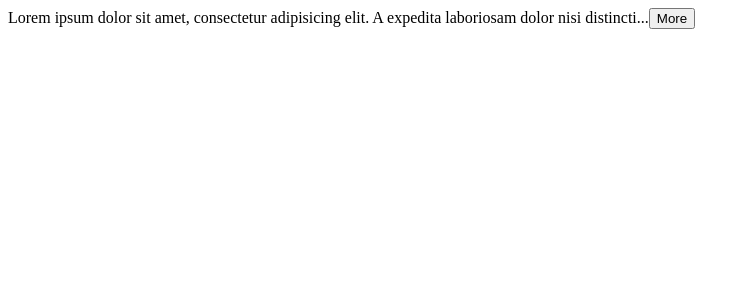
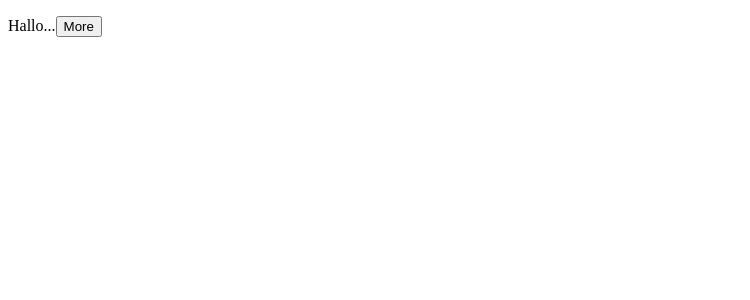
Before and after one commit to Scientific-Research/react-app-Mo-Ha, a React (Vite) app: page / in a window 1280 px wide. Shown: the top 300 px of the page, without its empty margins (0-750 px from the left). Built offline with nearby package versions, Linux system fonts and the light colour scheme.

Commit message:
a little bit more simplification

```diff
--- a/src/App.tsx
+++ b/src/App.tsx
@@ -181,21 +181,7 @@ const App = () => {
 	return (
 		<div>
 			{/* <ExpandableText maxChars={0} onShort={handleShortWords}> */}
-			<ExpandableText maxChars={100} >
-				Lorem ipsum dolor sit amet, consectetur adipisicing elit. A
-				expedita laboriosam dolor nisi distinctio, totam sed hic ut
-				autem assumenda at dicta numquam deleniti recusandae quaerat
-				accusantium similique nesciunt pariatur, et harum ad quibusdam,
-				odit obcaecati. Unde commodi fuga distinctio ullam natus nisi
-				deserunt aliquam! Aperiam fugiat, exercitationem possimus itaque
-				similique cupiditate autem non eligendi perferendis laboriosam
-				ea nulla blanditiis labore consequatur excepturi rerum iure
-				ipsam id a atque enim! Quidem ratione distinctio, nam deleniti
-				illo sit, recusandae quas animi, eaque asperiores quo
-				perferendis unde. Doloribus veniam, minima cum quaerat harum
-				assumenda laborum, hic error incidunt architecto, expedita
-				provident itaque?
-			</ExpandableText>
+			<ExpandableText maxChars={5}>Hallo Baby</ExpandableText>
 
 			{/* <button onClear={handleShortWords}>More</button> */}
 			{/* <p>{drink.price}</p> */}
--- a/src/components/ExpandableText.tsx
+++ b/src/components/ExpandableText.tsx
@@ -8,12 +8,15 @@ interface IProps {
 
 // const ExpandableText = ({ maxChars, onShort }: IProps) => {
 const ExpandableText = ({ children, maxChars }: IProps) => {
-	const [moreButton, setmoreButton] = useState(false);
+	const [ExpandableButton, setExpandableButton] = useState(false);
+	if (children.length <= maxChars) {
+		return <p>{children}</p>;
+	}
 	const handleShortWords = () => {
 		//when OFF/False => display 100 Words
 		console.log('Clicked!');
-		setmoreButton(!moreButton);
-		console.log(moreButton);
+		setExpandableButton(!ExpandableButton);
+		console.log(ExpandableButton);
 
 		// setmaxChars1({ maxChars1: 1000 });
 
@@ -23,18 +26,21 @@ const ExpandableText = ({ children, maxChars }: IProps) => {
 
 	return (
 		<>
-			<div>
-				{moreButton && children}
-				{!moreButton && children.substring(0, maxChars)}
+			<p>
+				{/* {ExpandableButton && children}
+				{!ExpandableButton && children.substring(0, maxChars)} */}
+				{ExpandableButton ? children : children.substring(0, maxChars)}
 				...
 				<button onClick={() => handleShortWords()}>
-					{moreButton && <span>Less</span>}
-					{!moreButton && <span>More</span>}
+					{/* {ExpandableButton && <span>Less</span>}
+					{!ExpandableButton && <span>More</span>} */}
+					{/* {ExpandableButton ? <span>Less</span> : <span>More</span>} */}
+					{ExpandableButton ? 'Less' : 'More'}
 				</button>
 				{/* <button onClick={() => children.substring(0,10)}>More</button> */}
 				{/* <button>More</button> */}
 				{/* <div>{children.length}</div> */}
-			</div>
+			</p>
 		</>
 	);
 };
```
